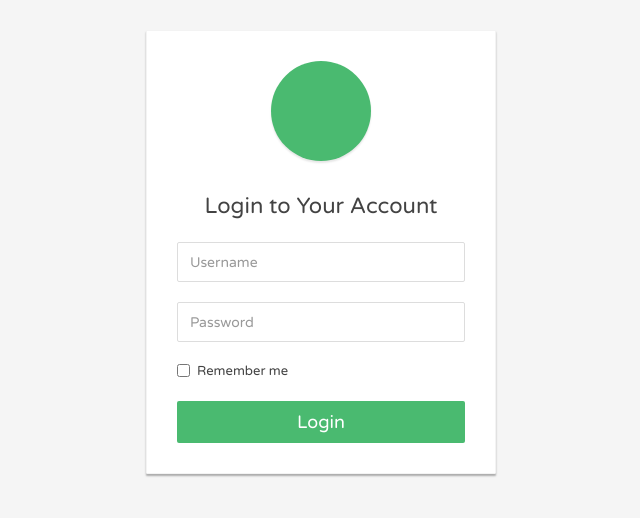
After one commit to FirojNeosoft/ESCO, a Django app: page /login/ in a window 1280 px wide. The commit adds this page. Shown: the top 518 px of the page, without its empty margins (319-959 px from the left). Run offline with Django 3.2, Linux system fonts and the light colour scheme; some libraries are stand-ins or nearby versions.

Commit message:
Added login, logout and change password features.

```diff
--- a/CMS/templates/survey_detail.html
+++ b/CMS/templates/survey_detail.html
@@ -319,7 +319,7 @@
                                  </div>
                                  <div class="form-row">
                                   <div class="form-group col-md-6">
-                                      43. <label>Document: </label> (Max limit- 3 docs)
+                                      43. <label>Document: (Max limit- 3 docs)</label>
                                       {% for d in doc_list %}
                                       <p><a href="/media/{{ d.document }}">{{ d.document }}</a></p>
                                       {% endfor %}
--- a/ESCO/urls.py
+++ b/ESCO/urls.py
@@ -18,7 +18,12 @@ from django.urls import path, include
 from django.conf import settings
 from django.conf.urls.static import static
 
+from .views import *
+
 urlpatterns = [
+    path('login/', LoginView.as_view(), name="sys_login"),
+    path('logout/', LogoutView.as_view(), name="sys_logout"),
+    path('change_password/', ChangePasswordView.as_view(), name="change_password"),
     path('admin/', admin.site.urls),
     path('cms/', include('CMS.urls')),
 ]+ static(settings.MEDIA_URL, document_root=settings.MEDIA_ROOT)
--- /dev/null
+++ b/ESCO/views.py
@@ -0,0 +1,62 @@
+import logging
+
+from django.views import View
+from django.shortcuts import render, redirect
+from django.http import HttpResponseRedirect
+from django.urls import reverse
+from django.contrib.auth.models import User
+from django.contrib.auth import authenticate,login,logout
+from django.contrib.auth.mixins import LoginRequiredMixin
+from django.contrib import messages
+from django.contrib.auth import update_session_auth_hash
+from django.contrib.auth.forms import PasswordChangeForm
+
+logger = logging.getLogger('tracker_log')
+
+
+class LoginView(View):
+    """
+    Login view
+    """
+    def get(self, request):
+        return render(request, 'login.html')
+
+    def post(self, request):
+        user = authenticate(request, username=request.POST['username'],
+                            password=request.POST['password'])
+        if user is not None:
+            login(request, user)
+            return HttpResponseRedirect(reverse('list_surveys'))
+        else:
+            logger.error('wrong credentials for user {}'.format(request.POST['username']))
+            messages.error(request, 'Please check credentials.')
+            return HttpResponseRedirect('')
+
+
+class LogoutView(LoginRequiredMixin, View):
+    """
+    Logout view
+    """
+    def get(self, request):
+        logout(request)
+        return HttpResponseRedirect(reverse('sys_login'))
+
+
+class ChangePasswordView(LoginRequiredMixin, View):
+    """
+    Change Password
+    """
+    def get(self, request):
+        form = PasswordChangeForm(request.user)
+        return render(request, 'change_password.html', {'form': form})
+
+    def post(self, request):
+        form = PasswordChangeForm(request.user, request.POST)
+        if form.is_valid():
+            user = form.save()
+            update_session_auth_hash(request, user)  # Important!
+            messages.success(request, 'Your password was successfully updated!')
+        else:
+            logger.error('Failed to change password by user {}'.format(request.user.username))
+            messages.error(request, 'Error occured while changing password, please enter a proper password.')
+        return redirect('change_password')
--- /dev/null
+++ b/templates/login.html
@@ -0,0 +1,129 @@
+<!DOCTYPE html>
+<html lang="en">
+<head>
+<meta charset="utf-8">
+<meta http-equiv="X-UA-Compatible" content="IE=edge">
+<meta name="viewport" content="width=device-width, initial-scale=1">
+<title>ESCO</title>
+<link rel="stylesheet" href="https://fonts.googleapis.com/icon?family=Material+Icons">
+<link href="https://fonts.googleapis.com/css?family=Roboto|Varela+Round" rel="stylesheet">
+<link rel="stylesheet" href="https://maxcdn.bootstrapcdn.com/bootstrap/3.3.7/css/bootstrap.min.css">
+<link rel="stylesheet" href="https://use.fontawesome.com/releases/v5.5.0/css/all.css" >
+<script src="https://ajax.googleapis.com/ajax/libs/jquery/1.12.4/jquery.min.js"></script>
+<script src="https://maxcdn.bootstrapcdn.com/bootstrap/3.3.7/js/bootstrap.min.js"></script>
+<style type="text/css">
+    body {
+        color: #999;
+		background: #f5f5f5;
+		font-family: 'Varela Round', sans-serif;
+	}
+	.form-control {
+		box-shadow: none;
+		border-color: #ddd;
+	}
+	.form-control:focus {
+		border-color: #4aba70;
+	}
+	.login-form {
+        width: 350px;
+		margin: 0 auto;
+		padding: 30px 0;
+	}
+    .login-form form {
+        color: #434343;
+		border-radius: 1px;
+    	margin-bottom: 15px;
+        background: #fff;
+		border: 1px solid #f3f3f3;
+        box-shadow: 0px 2px 2px rgba(0, 0, 0, 0.3);
+        padding: 30px;
+	}
+	.login-form h4 {
+		text-align: center;
+		font-size: 22px;
+        margin-bottom: 20px;
+	}
+    .login-form .avatar {
+        color: #fff;
+		margin: 0 auto 30px;
+        text-align: center;
+		width: 100px;
+		height: 100px;
+		border-radius: 50%;
+		z-index: 9;
+		background: #4aba70;
+		padding: 15px;
+		box-shadow: 0px 2px 2px rgba(0, 0, 0, 0.1);
+	}
+    .login-form .avatar i {
+        font-size: 62px;
+    }
+    .login-form .form-group {
+        margin-bottom: 20px;
+    }
+	.login-form .form-control, .login-form .btn {
+		min-height: 40px;
+		border-radius: 2px;
+        transition: all 0.5s;
+	}
+	.login-form .close {
+        position: absolute;
+		top: 15px;
+		right: 15px;
+	}
+	.login-form .btn {
+		background: #4aba70;
+		border: none;
+		line-height: normal;
+	}
+	.login-form .btn:hover, .login-form .btn:focus {
+		background: #42ae68;
+	}
+    .login-form .checkbox-inline {
+        float: left;
+    }
+    .login-form input[type="checkbox"] {
+        margin-top: 2px;
+    }
+    .login-form .forgot-link {
+        float: right;
+    }
+    .login-form .small {
+        font-size: 13px;
+    }
+    .login-form a {
+        color: #4aba70;
+    }
+</style>
+</head>
+<body>
+<div class="login-form">
+    <form action="{% url 'sys_login' %}" method="post">
+      {% csrf_token %}
+		<div class="avatar"><i class="material-icons">&#xE7FF;</i></div>
+    	<h4 class="modal-title">Login to Your Account</h4>
+        <div class="box-header">
+            {% if messages %}
+            <ul class="messages alert alert-danger">
+                {% for message in messages %}
+                {{ message }}
+                {% endfor %}
+            </ul>
+            {% endif %}
+        </div>
+        <div class="form-group">
+            <input type="text" class="form-control" name="username" placeholder="Username" required="required">
+        </div>
+        <div class="form-group">
+            <input type="password" class="form-control" name="password" placeholder="Password" required="required">
+        </div>
+        <div class="form-group small clearfix">
+            <label class="checkbox-inline"><input type="checkbox"> Remember me</label>
+            <!--<a href="" class="forgot-link">Forgot Password?</a>-->
+        </div>
+        <input type="submit" class="btn btn-primary btn-block btn-lg" value="Login">
+        <!--<div class="text-center small">Don't have an account? <a href="#">Sign up</a></div>-->
+    </form>
+</div>
+</body>
+</html>
```
Also changed, not shown: CMS/views.py (+10 -10 lines), templates/base.html (+4 -4 lines), templates/change_password.html (added, +68 -0 lines).
